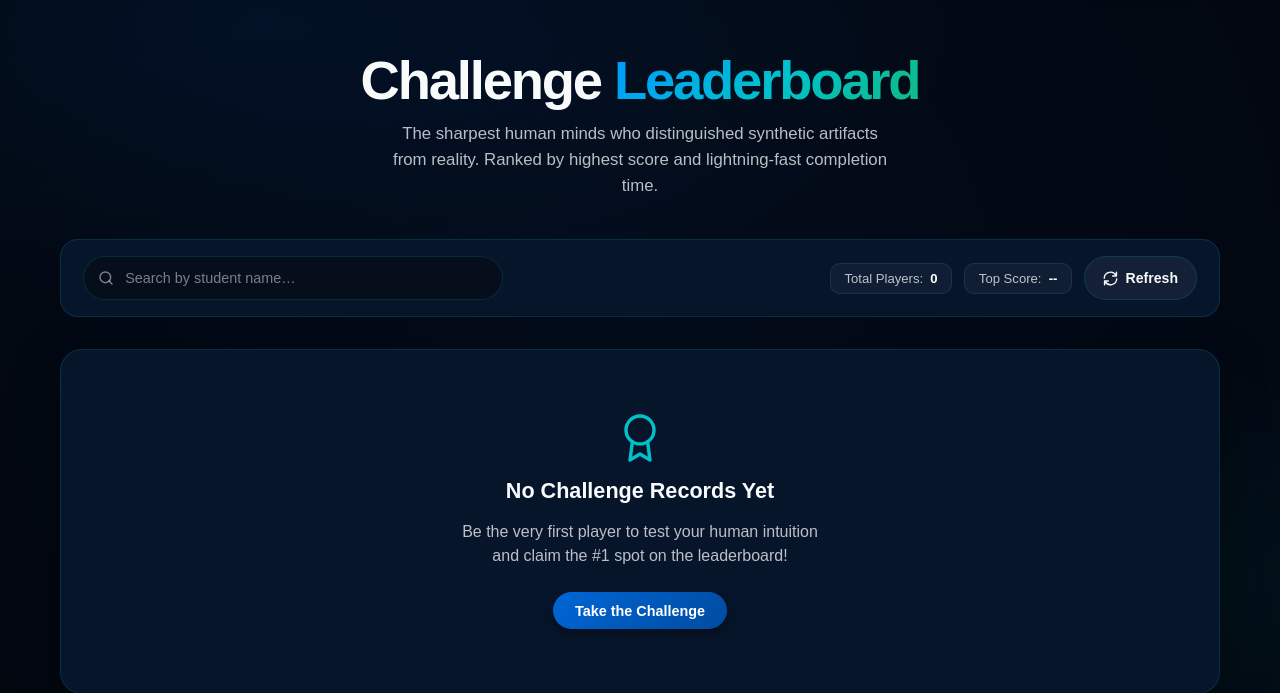
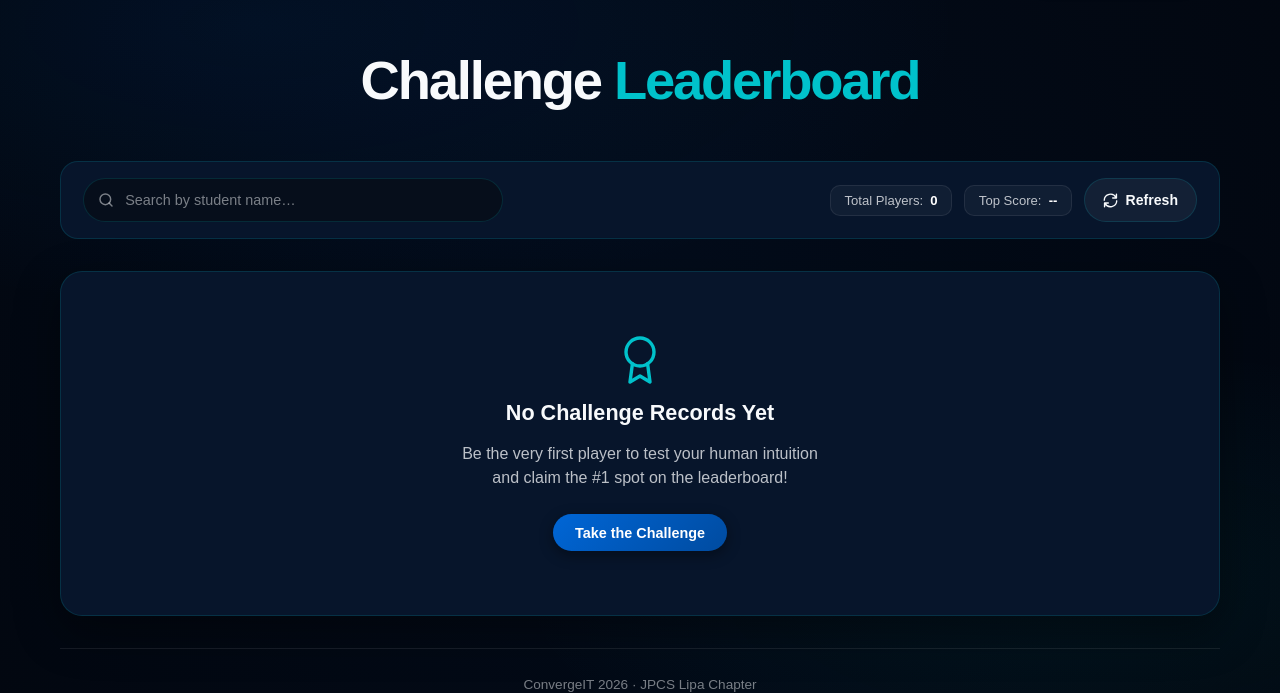
Before and after one commit to jhcyrene/ConvergeIT-guess-game, a Flask app: page /leaderboard in a window 1280 px wide. Shown: the part 95-788 px from the top of the page. Run offline with Flask 3, Linux system fonts and the light colour scheme; data that the repository does not hold is empty; some libraries are stand-ins or nearby versions.

Commit message:
chnage color

```diff
--- a/templates/leaderboard.html
+++ b/templates/leaderboard.html
@@ -208,9 +208,7 @@
         }
 
         .hero-title span {
-            background: linear-gradient(135deg, #0099ff 0%, #00c2cb 55%, #10b981 100%);
-            -webkit-background-clip: text;
-            -webkit-text-fill-color: transparent;
+            color: var(--accent-cyan);
         }
 
         .hero-desc {
@@ -797,8 +795,6 @@
         <!-- Hero Title Banner -->
         <section class="hero-banner">
             <h1 class="hero-title">Challenge <span>Leaderboard</span></h1>
-            <p class="hero-desc">The sharpest human minds who distinguished synthetic artifacts from reality. Ranked by
-                highest score and lightning-fast completion time.</p>
         </section>
 
         <!-- Top 3 Podium Highlights -->
```
